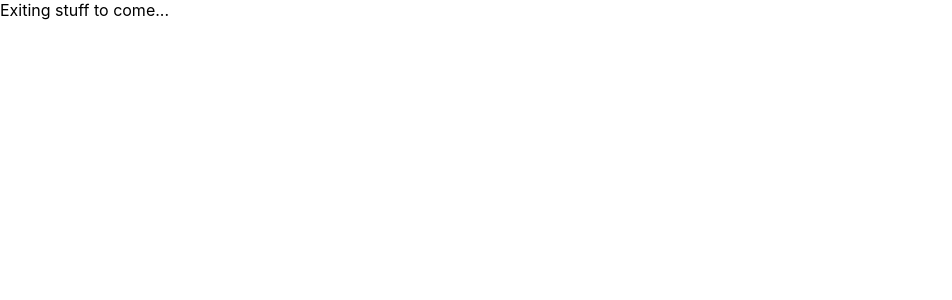
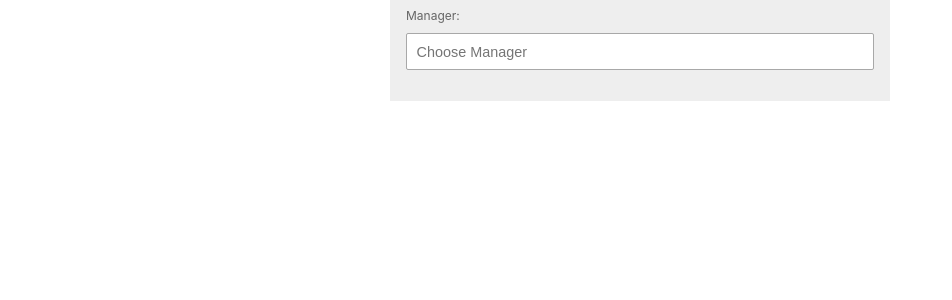
Before and after one commit to feldmuesle/live-search, a React (Create React App) app: page / in a window 1280 px wide. Shown: the top 300 px of the page, without its empty margins (0-952 px from the left). Built offline with nearby package versions, Linux system fonts and the light colour scheme.

Commit message:
setup very basics for SearchInput component

```diff
--- a/src/App.js
+++ b/src/App.js
@@ -1,6 +1,7 @@
 import React from 'react';
 import setupIcons from './setup-icons';
 import getData from './api/get-data';
+import { SearchInput } from './components/SearchInput';
 import './App.css';
 
 setupIcons();
@@ -9,7 +10,11 @@ const managers = getData().data;
 console.log('managers', managers);
 
 function App() {
-  return <div className="App">Exiting stuff to come...</div>;
+  return (
+    <div className="app">
+      <SearchInput data={managers} />
+    </div>
+  );
 }
 
 export default App;
--- /dev/null
+++ b/src/components/SearchInput/SearchInput.js
@@ -0,0 +1,59 @@
+/* eslint-disable jsx-a11y/label-has-associated-control */
+
+import React from 'react';
+import PropTypes from 'prop-types';
+import { FormItem } from '../FormItem';
+import { Input } from '../Input';
+import './index.css';
+
+function SearchInput({
+  className,
+  data,
+  isOpen,
+  search,
+  displayAll,
+  selectResult,
+  resultComponent,
+}) {
+  const classNames = className ? `search-input ${className}` : 'search-input';
+
+  const ResultComponent = resultComponent;
+
+  function createDropdown() {
+    return (
+      <div className="search-input__dropdown">
+        <ul className="search-input__results">
+          <ResultComponent data={data} selectResult={selectResult} />
+        </ul>
+      </div>
+    );
+  }
+
+  return (
+    <div className={classNames}>
+      <FormItem label="Manager">
+        <Input placeholder="Choose Manager" name="managers" onChange={search} />
+      </FormItem>
+      {isOpen && createDropdown()}
+    </div>
+  );
+}
+
+SearchInput.defaultProps = {
+  className: null,
+  isOpen: false,
+};
+
+SearchInput.propTypes = {
+  className: PropTypes.string,
+  data: PropTypes.arrayOf(
+    PropTypes.objectOf(PropTypes.string, PropTypes.object, PropTypes.array)
+  ).isRequired,
+  isOpen: PropTypes.bool,
+  search: PropTypes.func.isRequired,
+  displayAll: PropTypes.func.isRequired,
+  selectResult: PropTypes.func.isRequired,
+  resultComponent: PropTypes.node.isRequired,
+};
+
+export default SearchInput;
--- /dev/null
+++ b/src/components/SearchInput/index.css
@@ -0,0 +1,6 @@
+.search-input {
+  margin: 0 auto;
+  max-width: 500px;
+  background-color: #eee;
+  padding-bottom: 15px;
+}
--- /dev/null
+++ b/src/components/SearchInput/index.js
@@ -0,0 +1,2 @@
+/* eslint-disable import/prefer-default-export */
+export { default as SearchInput } from './SearchInput';
```
Also changed, not shown: src/components/Input/Input.js (+10 -2 lines), src/components/SearchInput/SearchInput-container.js (added, +34 -0 lines), src/components/SearchInput/results/manager.js (added, +16 -0 lines).
